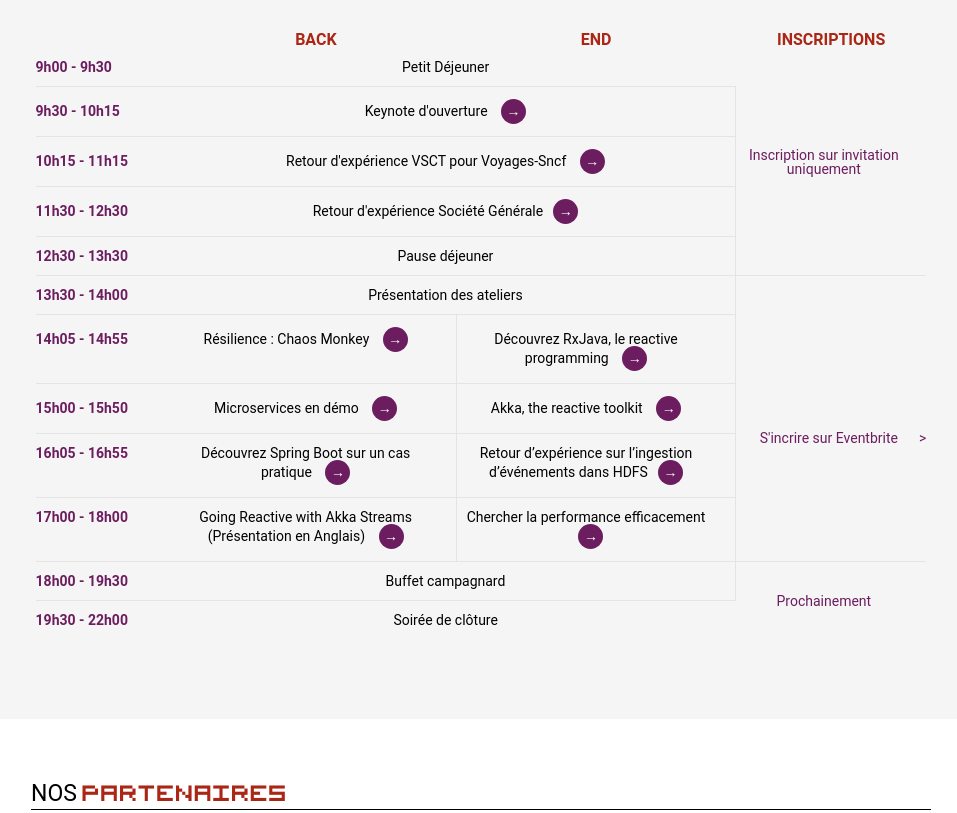
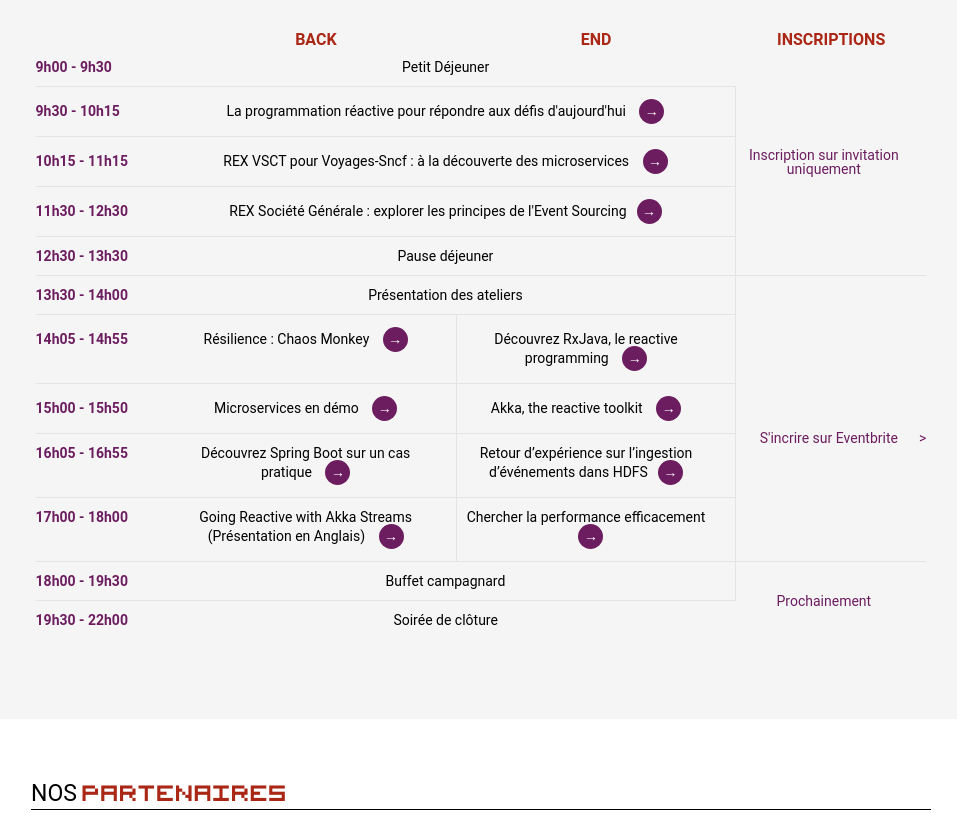
Before and after one commit to publicissapient-france/backday-website, a website: page index.html in a window 1280 px wide. Shown: the part 1011-1824 px from the top of the page, without its empty margins (159-1116 px from the left). Drawn offline with nearby package versions, Linux system fonts and the light colour scheme.

Commit message:
change text

```diff
--- a/index.html
+++ b/index.html
@@ -119,18 +119,17 @@
                     <tr>
                         <td>9h30 - 10h15</td>
                         <td colspan="2" class="last-cell popupable" data-toggle="modal" data-target="#keynote-modal">
-                            Keynote d'ouverture
+                            La programmation réactive pour répondre aux défis d'aujourd'hui
                         </td>
                     </tr>
                     <tr>
                         <td>10h15 - 11h15</td>
-                        <td colspan="2" class="last-cell popupable" data-toggle="modal" data-target="#vsc-modal">Retour
-                            d'expérience VSCT pour Voyages-Sncf
+                        <td colspan="2" class="last-cell popupable" data-toggle="modal" data-target="#vsc-modal">REX VSCT pour Voyages-Sncf : à la découverte des microservices
                         </td>
                     </tr>
                     <tr>
                         <td>11h30 - 12h30</td>
-                        <td colspan="2" class="last-cell popupable" data-toggle="modal" data-target="#sgcib-modal">Retour d'expérience Société Générale</td>
+                        <td colspan="2" class="last-cell popupable" data-toggle="modal" data-target="#sgcib-modal">REX Société Générale : explorer les principes de l'Event Sourcing</td>
                     </tr>
 
                     <tr>
@@ -351,7 +350,7 @@ Il y assure la conception d’une version du site Internet et l’animation d’
         <div class="modal-content">
             <div class="modal-header">
                 <button type="button" class="close" data-dismiss="modal">&times;</button>
-                <h4 class="modal-title">Retour d'expérience avec Thierry Abaléa de la Société Générale</h4>
+                <h4 class="modal-title">REX Société Générale : explorer les principes de l'Event Sourcing</h4>
             </div>
             <div class="modal-body">
                 <p class="slot"><strong>La simplicité comme moyen d'être performant, résilient et de réduire le Time To Market.
@@ -742,7 +741,7 @@ Après plusieurs missions dans l'univers Java, il travaille actuellement sur une
         <div class="modal-content">
             <div class="modal-header">
                 <button type="button" class="close" data-dismiss="modal">&times;</button>
-                <h4 class="modal-title">Keynote d'ouverture : The world is going reactive </h4>
+                <h4 class="modal-title">La programmation réactive pour répondre aux défis d'aujourd'hui</h4>
             </div>
             <div class="modal-body">
                 <p class="slot"><strong>La manière de développer des logiciels a changé.
```
